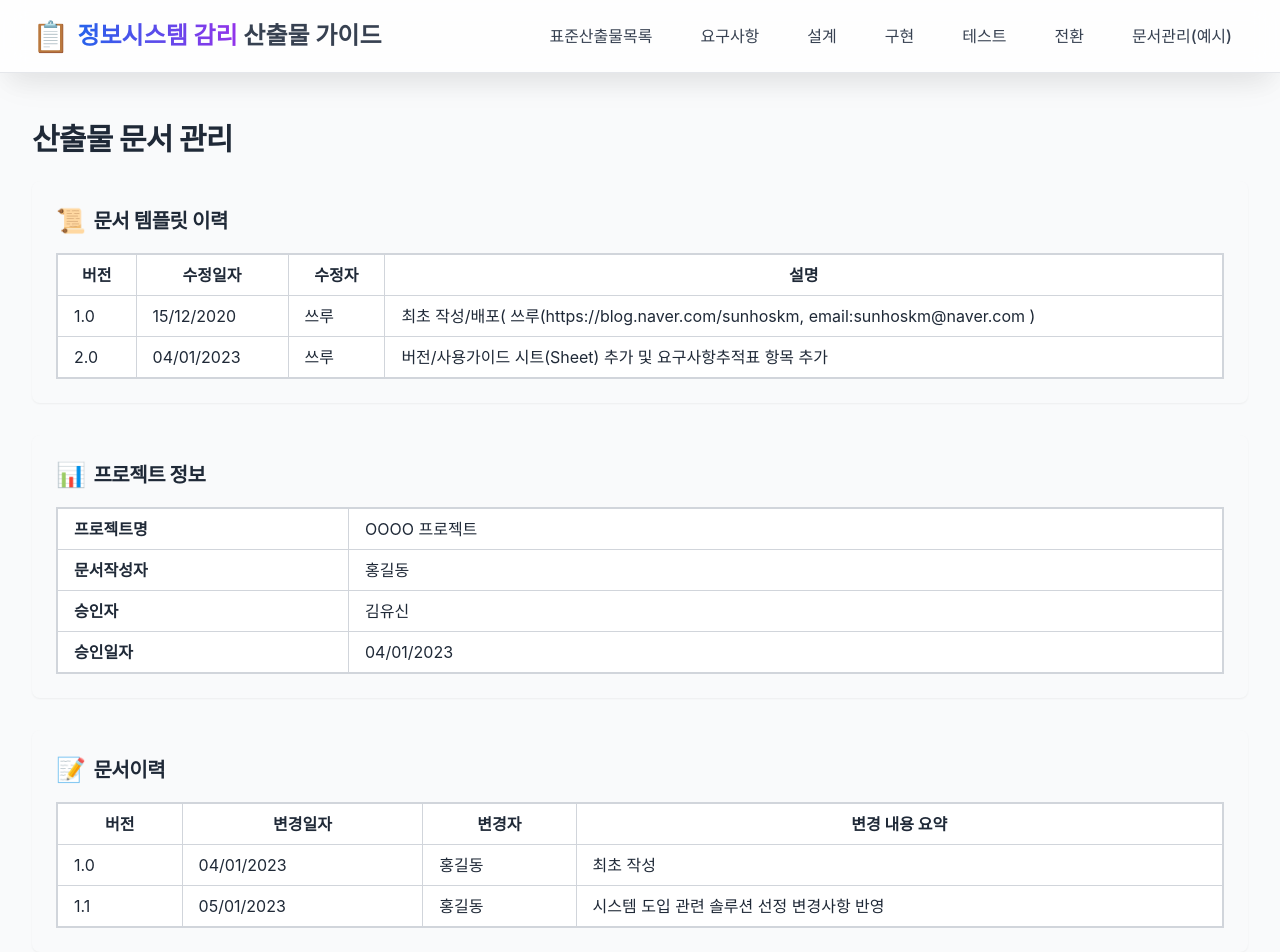
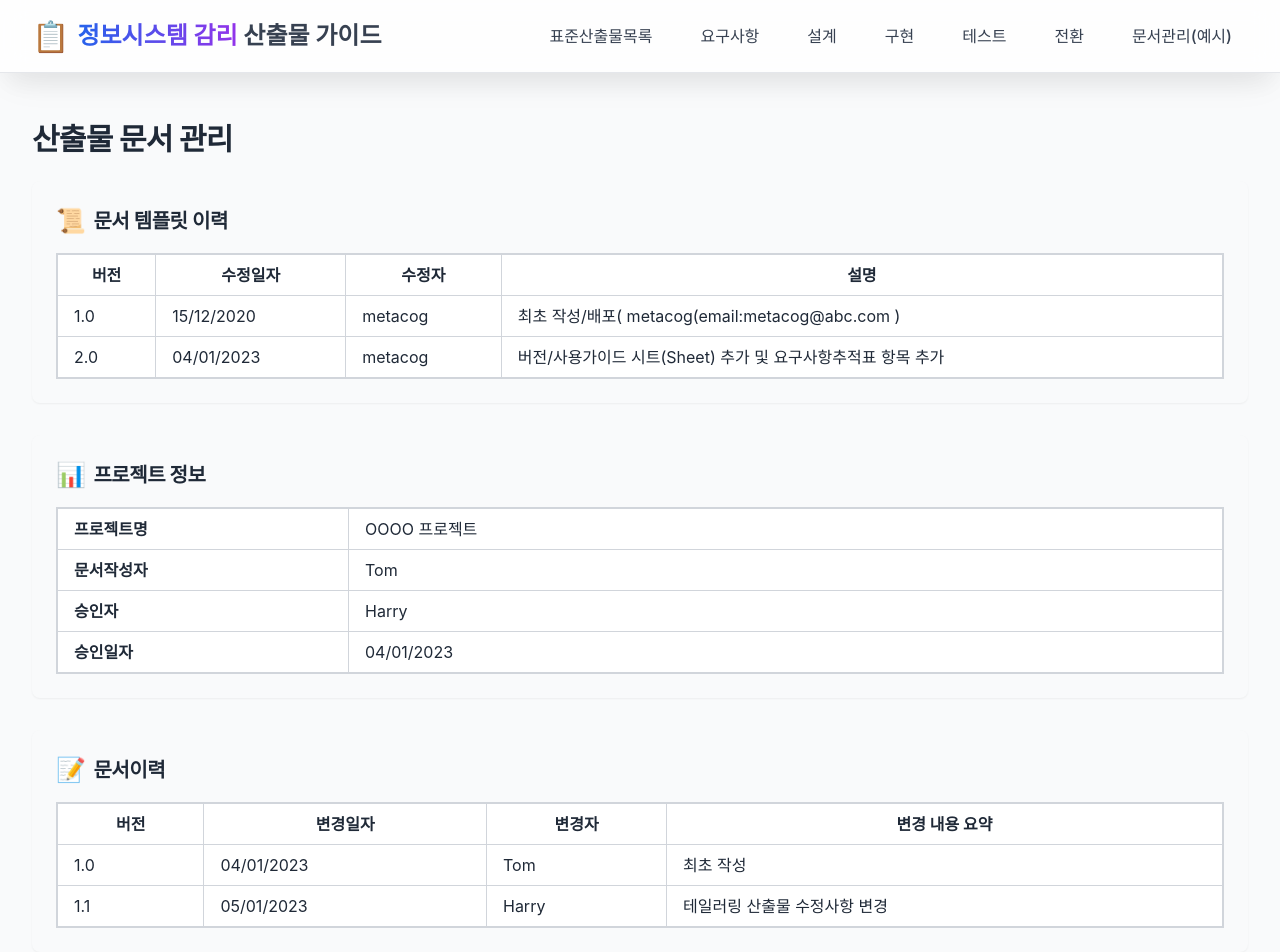
Before and after one commit to jeonck/deliverables-guide, a React (Vite) app: page /#/document-management in a window 1280 px wide. Shown: the top 952 px of the page. Built offline with nearby package versions, Linux system fonts and the light colour scheme.

Commit message:
chore: Clean up temporary markdown files and commit other changes
- Removed temporary markdown files generated during conversation.
- Committed modifications to src/pages/DocumentManagement.tsx (if any).
- Committed any other staged changes.

```diff
--- a/src/pages/DocumentManagement.tsx
+++ b/src/pages/DocumentManagement.tsx
@@ -24,13 +24,13 @@ const DocumentManagement: React.FC = () => {
               <tr>
                 <td className="border border-gray-300 px-4 py-2">1.0</td>
                 <td className="border border-gray-300 px-4 py-2">15/12/2020</td>
-                <td className="border border-gray-300 px-4 py-2">쓰루</td>
-                <td className="border border-gray-300 px-4 py-2">최초 작성/배포( 쓰루(https://blog.naver.com/sunhoskm, email:sunhoskm@naver.com )</td>
+                <td className="border border-gray-300 px-4 py-2">metacog</td>
+                <td className="border border-gray-300 px-4 py-2">최초 작성/배포( metacog(email:metacog@abc.com )</td>
               </tr>
               <tr>
                 <td className="border border-gray-300 px-4 py-2">2.0</td>
                 <td className="border border-gray-300 px-4 py-2">04/01/2023</td>
-                <td className="border border-gray-300 px-4 py-2">쓰루</td>
+                <td className="border border-gray-300 px-4 py-2">metacog</td>
                 <td className="border border-gray-300 px-4 py-2">버전/사용가이드 시트(Sheet) 추가 및 요구사항추적표 항목 추가</td>
               </tr>
             </tbody>
@@ -52,11 +52,11 @@ const DocumentManagement: React.FC = () => {
               </tr>
               <tr>
                 <td className="border border-gray-300 px-4 py-2 font-bold">문서작성자</td>
-                <td className="border border-gray-300 px-4 py-2">홍길동</td>
+                <td className="border border-gray-300 px-4 py-2">Tom</td>
               </tr>
               <tr>
                 <td className="border border-gray-300 px-4 py-2 font-bold">승인자</td>
-                <td className="border border-gray-300 px-4 py-2">김유신</td>
+                <td className="border border-gray-300 px-4 py-2">Harry</td>
               </tr>
               <tr>
                 <td className="border border-gray-300 px-4 py-2 font-bold">승인일자</td>
@@ -86,14 +86,14 @@ const DocumentManagement: React.FC = () => {
               <tr>
                 <td className="border border-gray-300 px-4 py-2">1.0</td>
                 <td className="border border-gray-300 px-4 py-2">04/01/2023</td>
-                <td className="border border-gray-300 px-4 py-2">홍길동</td>
+                <td className="border border-gray-300 px-4 py-2">Tom</td>
                 <td className="border border-gray-300 px-4 py-2">최초 작성</td>
               </tr>
               <tr>
                 <td className="border border-gray-300 px-4 py-2">1.1</td>
                 <td className="border border-gray-300 px-4 py-2">05/01/2023</td>
-                <td className="border border-gray-300 px-4 py-2">홍길동</td>
-                <td className="border border-gray-300 px-4 py-2">시스템 도입 관련 솔루션 선정 변경사항 반영</td>
+                <td className="border border-gray-300 px-4 py-2">Harry</td>
+                <td className="border border-gray-300 px-4 py-2">테일러링 산출물 수정사항 변경</td>
               </tr>
             </tbody>
           </table>
```
Also changed, not shown: 2 other files (tests, documents, lock files or other folders).
